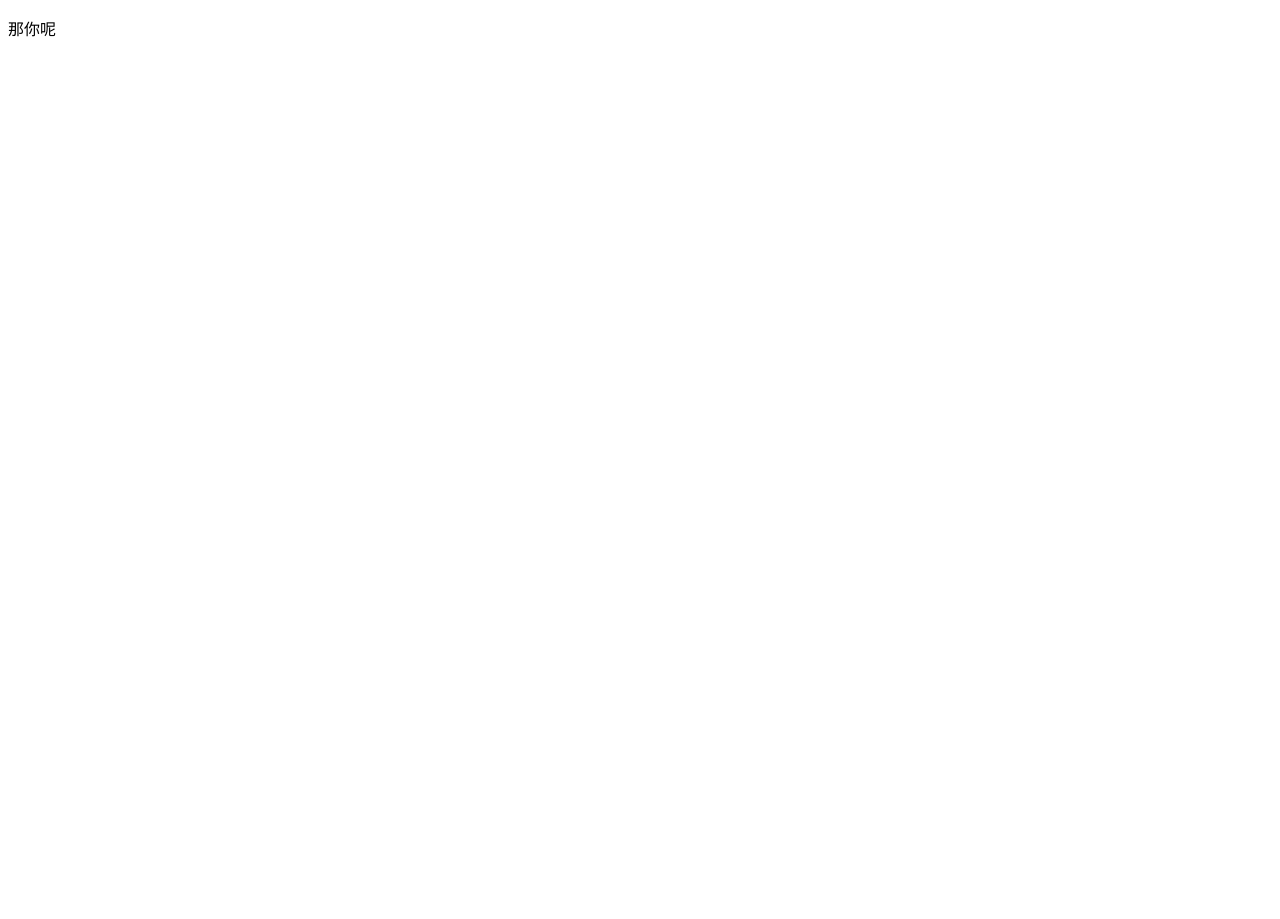
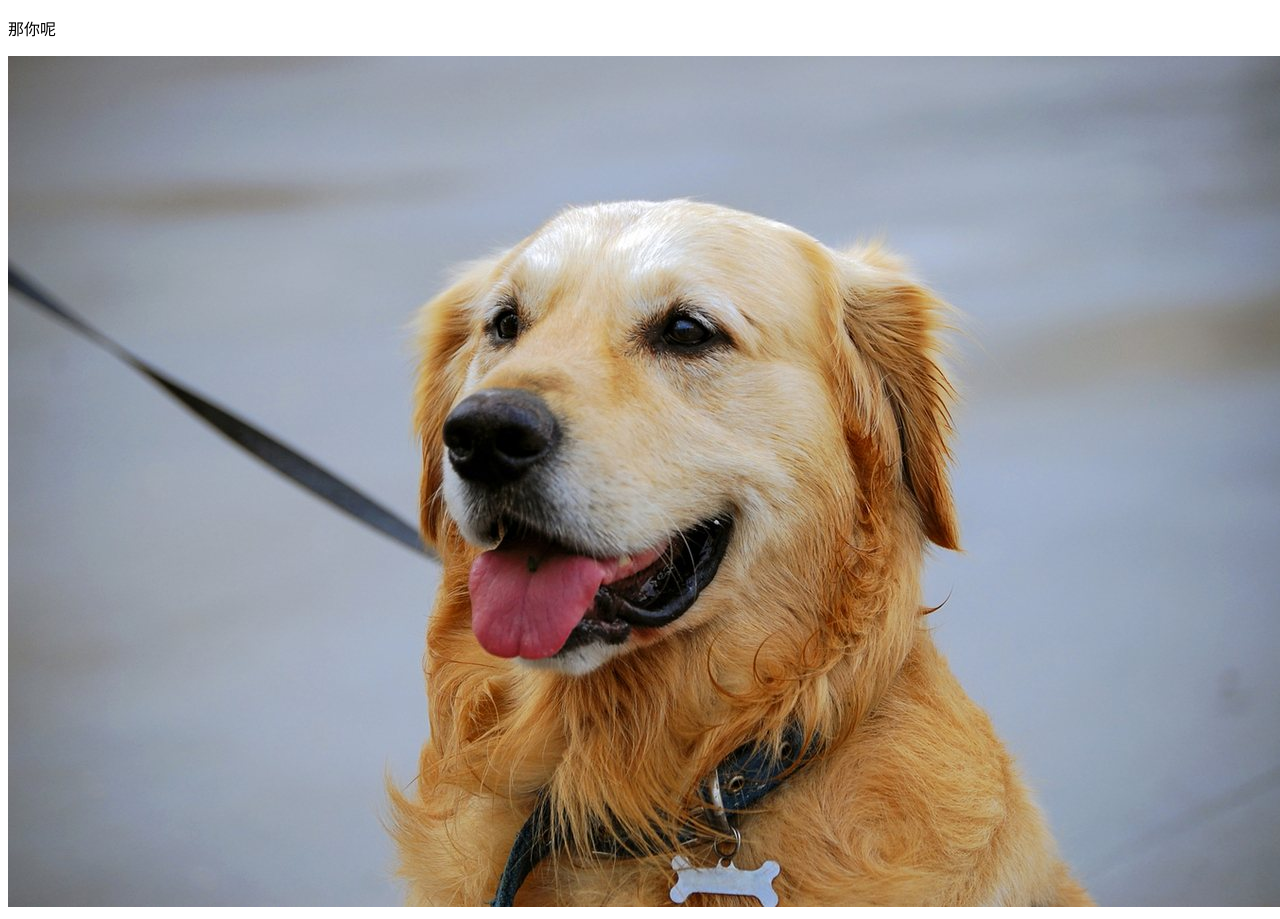
Before and after one commit to FangJungC/20241231-MyWeb, a plain HTML site: page index.html in a window 1280 px wide. Before the commit the page ends 800 px from the top, so only its background shows below. Drawn offline with Linux system fonts and the light colour scheme.

Commit message:
新增照片

```diff
--- a/index.html
+++ b/index.html
@@ -6,5 +6,5 @@
 </head>
 <body>
 <p>那你呢</p>
-</body>
+<img src="img/pic01.jpg" height="851" width="1279"/></body>
 </html>
```
Also changed, not shown: img/pic01.jpg (added).
